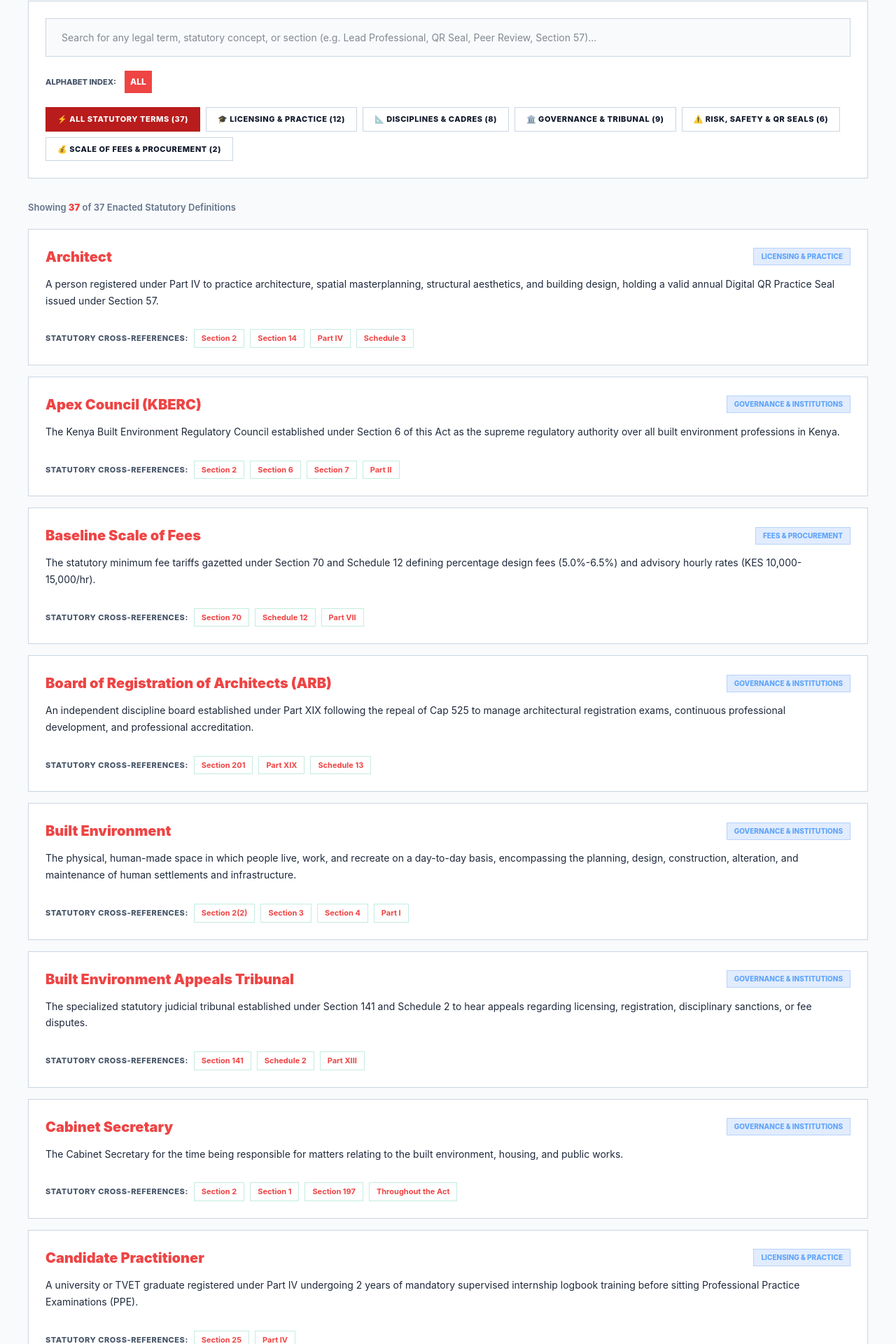
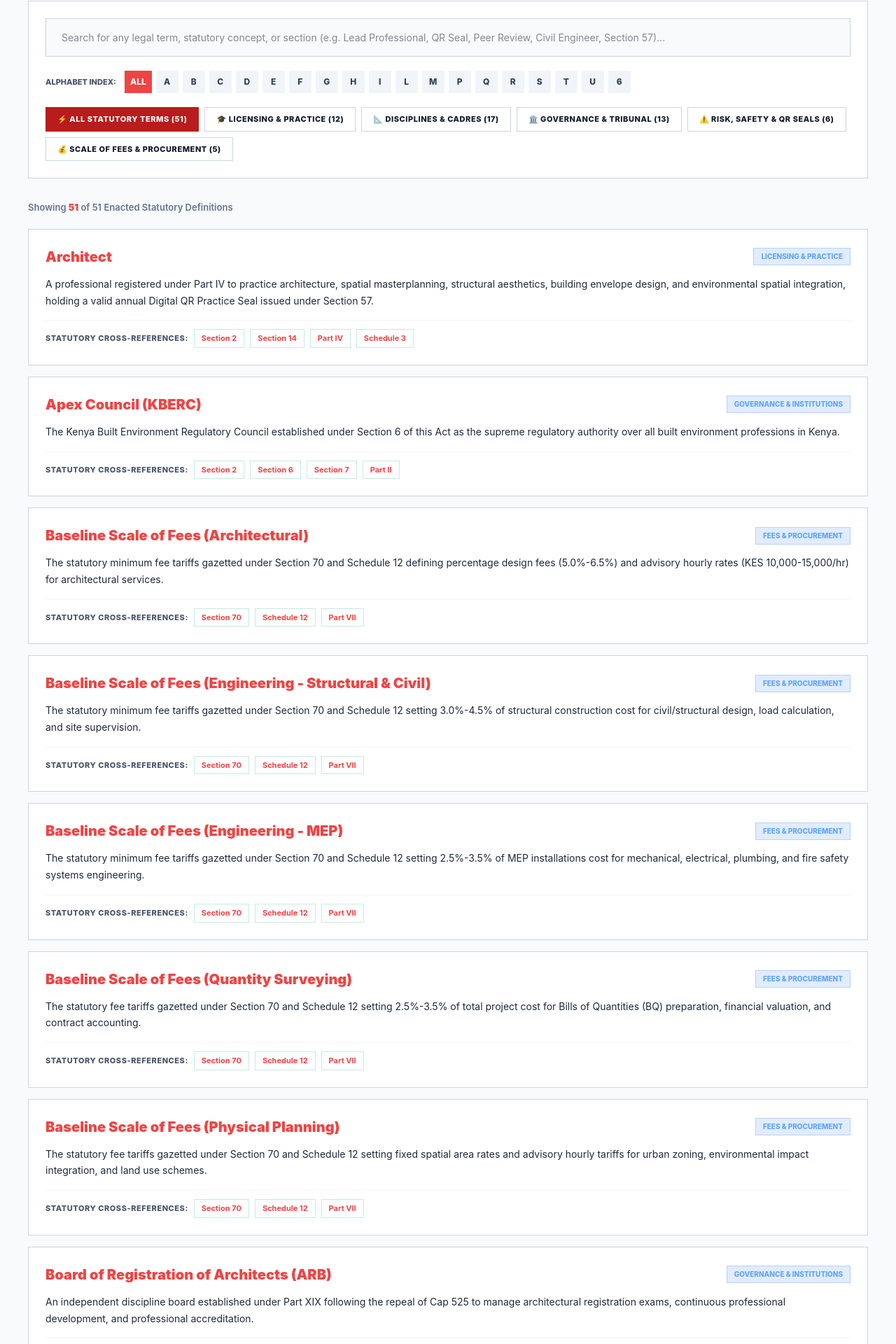
Before and after one commit to nyagonchonga/KBERC, a Next.js app: page /viewer/definitions in a window 1280 px wide. Shown: the part 303-2223 px from the top of the page at 70% size. Built offline with nearby package versions, Linux system fonts and the light colour scheme.

Commit message:
feat(definitions): expand legal dictionary to 51 statutory terms representing all built environment professions and EBK Cap 530

```diff
--- a/src/app/viewer/definitions/page.tsx
+++ b/src/app/viewer/definitions/page.tsx
@@ -12,7 +12,7 @@ export default function DefinitionsView() {
     {
       category: "Licensing & Practice",
       term: "Architect",
-      definition: "A person registered under Part IV to practice architecture, spatial masterplanning, structural aesthetics, and building design, holding a valid annual Digital QR Practice Seal issued under Section 57.",
+      definition: "A professional registered under Part IV to practice architecture, spatial masterplanning, structural aesthetics, building envelope design, and environmental spatial integration, holding a valid annual Digital QR Practice Seal issued under Section 57.",
       usedIn: ["Section 2", "Section 14", "Part IV", "Schedule 3"]
     },
     {
@@ -23,14 +23,62 @@ export default function DefinitionsView() {
     },
     {
       category: "Fees & Procurement",
-      term: "Baseline Scale of Fees",
-      definition: "The statutory minimum fee tariffs gazetted under Section 70 and Schedule 12 defining percentage design fees (5.0%-6.5%) and advisory hourly rates (KES 10,000-15,000/hr).",
+      term: "Baseline Scale of Fees (Architectural)",
+      definition: "The statutory minimum fee tariffs gazetted under Section 70 and Schedule 12 defining percentage design fees (5.0%-6.5%) and advisory hourly rates (KES 10,000-15,000/hr) for architectural services.",
+      usedIn: ["Section 70", "Schedule 12", "Part VII"]
+    },
+    {
+      category: "Fees & Procurement",
+      term: "Baseline Scale of Fees (Engineering - Structural & Civil)",
+      definition: "The statutory minimum fee tariffs gazetted under Section 70 and Schedule 12 setting 3.0%-4.5% of structural construction cost for civil/structural design, load calculation, and site supervision.",
+      usedIn: ["Section 70", "Schedule 12", "Part VII"]
+    },
+    {
+      category: "Fees & Procurement",
+      term: "Baseline Scale of Fees (Engineering - MEP)",
+      definition: "The statutory minimum fee tariffs gazetted under Section 70 and Schedule 12 setting 2.5%-3.5% of MEP installations cost for mechanical, electrical, plumbing, and fire safety systems engineering.",
+      usedIn: ["Section 70", "Schedule 12", "Part VII"]
+    },
+    {
+      category: "Fees & Procurement",
+      term: "Baseline Scale of Fees (Quantity Surveying)",
+      definition: "The statutory fee tariffs gazetted under Section 70 and Schedule 12 setting 2.5%-3.5% of total project cost for Bills of Quantities (BQ) preparation, financial valuation, and contract accounting.",
+      usedIn: ["Section 70", "Schedule 12", "Part VII"]
+    },
+    {
+      category: "Fees & Procurement",
+      term: "Baseline Scale of Fees (Physical Planning)",
+      definition: "The statutory fee tariffs gazetted under Section 70 and Schedule 12 setting fixed spatial area rates and advisory hourly tariffs for urban zoning, environmental impact integration, and land use schemes.",
       usedIn: ["Section 70", "Schedule 12", "Part VII"]
     },
     {
       category: "Governance & Institutions",
       term: "Board of Registration of Architects (ARB)",
       definition: "An independent discipline board established under Part XIX following the repeal of Cap 525 to manage architectural registration exams, continuous professional development, and professional accreditation.",
+      usedIn: ["Section 201", "Part XIX", "Schedule 13"]
+    },
+    {
+      category: "Governance & Institutions",
+      term: "Engineers Board of Kenya (EBK)",
+      definition: "The statutory regulatory body established under the Engineers Act, 2011 (Cap 530), preserved under KBERC's Asymmetric Hybrid Model with 1 statutory ex-officio seat on the Apex Council to manage engineering university accreditation and technical registration while integrating into KBERC's National Project Database.",
+      usedIn: ["Section 201", "Part XIX", "Cap 530", "Schedule 13"]
+    },
+    {
+      category: "Governance & Institutions",
+      term: "Quantity Surveyors Registration Board (QSRB)",
+      definition: "An independent discipline board established under Part XIX following Cap 525 alignment to manage quantity surveying professional examinations, cost management standards, and professional licensing.",
+      usedIn: ["Section 201", "Part XIX", "Schedule 13"]
+    },
+    {
+      category: "Governance & Institutions",
+      term: "Physical Planners Registration Board (PPRB)",
+      definition: "An independent discipline board established under Part XIX to manage urban and regional physical planner registration, spatial planning ethics, and development plan certifications.",
+      usedIn: ["Section 201", "Part XIX", "Schedule 13"]
+    },
+    {
+      category: "Governance & Institutions",
+      term: "Construction Managers & Interior Designers Board (CMIDB)",
+      definition: "An independent discipline board established under Part XIX to regulate construction project managers, site safety directors, interior architects, landscape architects, and specialized project consultants.",
       usedIn: ["Section 201", "Part XIX", "Schedule 13"]
     },
     {
@@ -42,8 +90,14 @@ export default function DefinitionsView() {
     {
       category: "Governance & Institutions",
       term: "Built Environment Appeals Tribunal",
-      definition: "The specialized statutory judicial tribunal established under Section 141 and Schedule 2 to hear appeals regarding licensing, registration, disciplinary sanctions, or fee disputes.",
+      definition: "The specialized statutory judicial tribunal established under Section 141 and Schedule 2 to hear appeals regarding licensing, registration, disciplinary sanctions, or fee disputes across all disciplines.",
       usedIn: ["Section 141", "Schedule 2", "Part XIII"]
+    },
+    {
+      category: "Disciplines & Cadres",
+      term: "Building Surveyor",
+      definition: "A professional registered under Part IV specializing in building pathology forensic audits, structural compliance inspections, dilapidation reports, and maintenance engineering.",
+      usedIn: ["Section 14", "Part IV", "Schedule 3"]
     },
     {
       category: "Governance & Institutions",
@@ -54,7 +108,7 @@ export default function DefinitionsView() {
     {
       category: "Licensing & Practice",
       term: "Candidate Practitioner",
-      definition: "A university or TVET graduate registered under Part IV undergoing 2 years of mandatory supervised internship logbook training before sitting Professional Practice Examinations (PPE).",
+      definition: "A university or TVET graduate registered under Part IV undergoing 2 years of mandatory supervised internship logbook training under a Lead Professional before sitting Professional Practice Examinations (PPE).",
       usedIn: ["Section 25", "Part IV"]
     },
     {
@@ -65,14 +119,20 @@ export default function DefinitionsView() {
     },
     {
       category: "Disciplines & Cadres",
+      term: "Civil & Structural Engineer",
+      definition: "A professional engineer registered under Part IV and Cap 530 to analyze, design, and certify structural load paths, foundations, reinforced concrete framing, steel structures, seismic resilience, and civil works, holding a valid annual Digital QR Practice Seal.",
+      usedIn: ["Section 14", "Part IV", "Cap 530", "Schedule 3"]
+    },
+    {
+      category: "Disciplines & Cadres",
       term: "Construction Project Manager (CPM)",
-      definition: "A professional registered under Part IV responsible for directing site operations, quality assurance, safety coordination, project timelines, and contractual delivery.",
+      definition: "A professional registered under Part IV authorized to direct site execution, procurement logistics, quality assurance, multi-trade safety compliance, project scheduling, and final practical completion delivery.",
       usedIn: ["Section 14", "Part IV", "Schedule 3"]
     },
     {
       category: "Governance & Institutions",
       term: "County Building Control Desk",
-      definition: "The technical unit established within each of the 47 County Governments under Section 188 responsible for receiving development applications, conducting site audits, and issuing permits.",
+      definition: "The technical unit established within each of the 47 County Governments under Section 188 responsible for receiving multi-disciplinary development applications, conducting site audits, and issuing permits.",
       usedIn: ["Section 2", "Section 98", "Section 188", "Part XVII"]
     },
     {
@@ -84,7 +144,7 @@ export default function DefinitionsView() {
     {
       category: "Governance & Institutions",
       term: "Disciplinary Committee",
-      definition: "The statutory committee established under Section 117 to hear complaints of professional misconduct, conduct formal hearings, and impose statutory sanctions.",
+      definition: "The statutory committee established under Section 117 to hear complaints of professional misconduct against any registered practitioner, conduct formal hearings, and impose statutory sanctions.",
       usedIn: ["Section 117", "Part XI"]
     },
     {
@@ -96,7 +156,13 @@ export default function DefinitionsView() {
     {
       category: "Disciplines & Cadres",
       term: "Engineer",
-      definition: "A professional registered under Part IV to design, analyze, and inspect civil, structural, mechanical, or electrical systems for buildings and infrastructure works.",
+      definition: "A professional registered under Part IV and Cap 530 across civil, structural, mechanical, electrical, or geotechnical disciplines to design, analyze, and inspect building and infrastructure systems.",
+      usedIn: ["Section 14", "Part IV", "Cap 530", "Schedule 3"]
+    },
+    {
+      category: "Disciplines & Cadres",
+      term: "Environmental Assessment (EIA/EA) Expert",
+      definition: "A certified environmental professional registered under Part IV and NEMA frameworks to conduct statutory environmental audits, sustainability assessments, and climate impact mitigations for building projects.",
       usedIn: ["Section 14", "Part IV", "Schedule 3"]
     },
     {
@@ -112,6 +178,12 @@ export default function DefinitionsView() {
       usedIn: ["Section 32", "Part IV"]
     },
     {
+      category: "Disciplines & Cadres",
+      term: "Geotechnical & Foundation Specialist Engineer",
+      definition: "A specialist professional engineer accredited under Section 36 for subsoil exploration, deep basement retaining structures, piling analysis, and foundation engineering.",
+      usedIn: ["Section 14", "Section 36", "Part IV", "Part VIII"]
+    },
+    {
       category: "Risk & Safety",
       term: "High-Consequence Project (Class D & E)",
       definition: "A project classified under Section 89 and Schedule 4 whose failure would result in catastrophic loss of life, severe environmental destruction, or massive financial loss.",
@@ -125,14 +197,20 @@ export default function DefinitionsView() {
     },
     {
       category: "Disciplines & Cadres",
-      term: "Interior Designer",
-      definition: "A professional registered under Part IV specializing in interior spatial ergonomics, acoustic performance, interior specifications, and fire safety egress layouts.",
+      term: "Interior Architect & Designer",
+      definition: "A professional registered under Part IV specializing in interior spatial ergonomics, acoustic engineering, interior structural adaptations, material specifications, and life-safety egress layouts.",
+      usedIn: ["Section 14", "Part IV", "Schedule 3"]
+    },
+    {
+      category: "Disciplines & Cadres",
+      term: "Land Surveyor & Geomatics Engineer",
+      definition: "A spatial professional registered under Part IV authorized to conduct cadastral land surveys, boundary determinations, GIS mapping, and site layout alignment.",
       usedIn: ["Section 14", "Part IV", "Schedule 3"]
     },
     {
       category: "Disciplines & Cadres",
       term: "Landscape Architect",
-      definition: "A professional registered under Part IV specializing in outdoor site ecology, environmental spatial planning, urban parks, and landscape design.",
+      definition: "A professional registered under Part IV specializing in outdoor site ecology, urban green infrastructure, environmental spatial planning, urban parks, and landscape design.",
       usedIn: ["Section 14", "Part IV", "Schedule 3"]
     },
     {
@@ -142,15 +220,21 @@ export default function DefinitionsView() {
       usedIn: ["Section 2", "Section 25", "Section 57", "Part VI"]
     },
     {
+      category: "Disciplines & Cadres",
+      term: "Mechanical & Electrical (MEP) Engineer",
+      definition: "A professional engineer registered under Part IV and Cap 530 to design, analyze, and certify building HVAC, plumbing, vertical transportation (elevators/escalators), electrical power distribution, fire suppression, and renewable energy systems.",
+      usedIn: ["Section 14", "Part IV", "Cap 530", "Schedule 3"]
+    },
+    {
       category: "Licensing & Practice",
       term: "Multidisciplinary Corporate Firm",
-      definition: "A corporate consultancy licensed under Section 45 where at least 51% of voting shares are held by registered local lead practitioners across multiple disciplines.",
+      definition: "A corporate consultancy licensed under Section 45 where at least 51% of voting shares are held by registered local lead practitioners across multiple built environment disciplines.",
       usedIn: ["Section 45", "Part V"]
     },
     {
       category: "Disciplines & Cadres",
       term: "Physical & Land Use Planner",
-      definition: "A professional registered under Part IV specializing in regional spatial zoning, land use policy frameworks, urban planning, and County physical development plans.",
+      definition: "A professional registered under Part IV specializing in regional spatial zoning, land use policy frameworks, urban planning, environmental integration, and County physical development plans.",
       usedIn: ["Section 14", "Part IV", "Schedule 3"]
     },
     {
@@ -168,7 +252,7 @@ export default function DefinitionsView() {
     {
       category: "Risk & Safety",
       term: "Professional Indemnity Insurance (PII)",
-      definition: "Mandatory insurance cover required under Section 58 ranging from KES 20 Million to KES 200 Million based on project risk class to protect building owners against design negligence.",
+      definition: "Mandatory insurance cover required under Section 58 ranging from KES 20 Million to KES 200 Million based on project risk class to protect building owners against design negligence across all disciplines.",
       usedIn: ["Section 58", "Part VI"]
     },
     {
@@ -178,39 +262,39 @@ export default function DefinitionsView() {
       usedIn: ["Section 75", "Part VII"]
     },
     {
-      category: "Governance & Institutions",
-      term: "Quantity Surveyor Board (QSRB)",
-      definition: "An independent discipline board established under Part XIX to manage quantity surveying professional exams, registration, and technical standards.",
-      usedIn: ["Section 201", "Part XIX"]
-    },
-    {
       category: "Disciplines & Cadres",
       term: "Quantity Surveyor",
-      definition: "A professional registered under Part IV specializing in building measurement, cost planning, preparation of bills of quantities, financial valuation, and contract administration.",
+      definition: "A professional registered under Part IV specializing in construction cost engineering, life-cycle financial modeling, preparation of statutory Bills of Quantities (BQ), contract administration, and project dispute valuation.",
       usedIn: ["Section 14", "Part IV", "Schedule 3"]
     },
     {
       category: "Governance & Institutions",
       term: "Registrar / Chief Executive Officer",
-      definition: "The Chief Executive Officer of the Council appointed under Section 12 responsible for maintaining the National Register, issuing digital QR seals, and directing Council staff.",
+      definition: "The Chief Executive Officer of the Council appointed under Section 12 responsible for maintaining the National Register of all built environment professionals, issuing digital QR seals, and directing Council staff.",
       usedIn: ["Section 12", "Part II"]
     },
     {
       category: "Licensing & Practice",
       term: "Reserved Professional Work",
-      definition: "Categories of technical design, measurement, and site supervision work restricted under Section 43 exclusively to registered lead professionals.",
+      definition: "Categories of technical design, cost measurement, structural calculation, spatial planning, and site supervision work restricted under Section 43 exclusively to registered lead professionals.",
       usedIn: ["Section 43", "Part V"]
     },
     {
       category: "Licensing & Practice",
       term: "Specialist Professional",
-      definition: "A practitioner with advanced post-graduate accreditation under Section 36 in complex domains such as deep basement geotechnical engineering, seismic dynamics, or high-consequence towers.",
+      definition: "A practitioner with advanced post-graduate accreditation under Section 36 in complex domains such as deep basement geotechnical engineering, seismic dynamics, acoustic design, or high-consequence towers.",
       usedIn: ["Section 36", "Part IV", "Part VIII"]
     },
     {
       category: "Disciplines & Cadres",
+      term: "Technician & Craftsperson",
+      definition: "A skilled technical practitioner holding a Diploma or TVET certification registered under Part IV to execute specialized site assembly, trade supervision, and quality control.",
+      usedIn: ["Section 2", "Section 14", "Part IV"]
+    },
+    {
+      category: "Disciplines & Cadres",
       term: "Technologist",
-      definition: "A practitioner holding a Bachelor of Technology degree registered under Part IV to execute technical design support and site supervision within defined statutory scopes.",
+      definition: "A practitioner holding a Bachelor of Technology degree registered under Part IV to execute technical design support, BIM modeling, and site supervision within defined statutory scopes across all disciplines.",
       usedIn: ["Section 2", "Section 14", "Part IV"]
     },
     {
@@ -234,15 +318,15 @@ export default function DefinitionsView() {
   ];
 
   const categories = [
-    { id: "all", label: "⚡ All Statutory Terms (37)" },
+    { id: "all", label: "⚡ All Statutory Terms (51)" },
     { id: "Licensing & Practice", label: "🎓 Licensing & Practice (12)" },
-    { id: "Disciplines & Cadres", label: "📐 Disciplines & Cadres (8)" },
-    { id: "Governance & Institutions", label: "🏛️ Governance & Tribunal (9)" },
+    { id: "Disciplines & Cadres", label: "📐 Disciplines & Cadres (17)" },
+    { id: "Governance & Institutions", label: "🏛️ Governance & Tribunal (13)" },
     { id: "Risk & Safety", label: "⚠️ Risk, Safety & QR Seals (6)" },
-    { id: "Fees & Procurement", label: "💰 Scale of Fees & Procurement (2)" }
+    { id: "Fees & Procurement", label: "💰 Scale of Fees & Procurement (5)" }
   ];
 
-  const alphabet = ["ALL", "A", "B", "C", "D", "E", "F", "H", "I", "L", "M", "P", "Q", "R", "S", "T", "U", "6"];
+  const alphabet = ["ALL", "A", "B", "C", "D", "E", "F", "G", "H", "I", "L", "M", "P", "Q", "R", "S", "T", "U", "6"];
 
   const filteredDefs = useMemo(() => {
     return definitions.filter(d => {
@@ -277,7 +361,7 @@ export default function DefinitionsView() {
             Authoritative Statutory Legal Dictionary
           </h1>
           <p style={{ fontSize: '16px', color: '#475569', maxWidth: '900px', lineHeight: 1.7, margin: 0 }}>
-            Complete 100% coverage of all 37 statutory terms, legal concepts, and regulatory definitions enacted across Section 2 and all 20 Parts of the Built Environment Professions &amp; Practice Bill 2026.
+            Complete 100% coverage of all 51 statutory terms, legal concepts, discipline registration boards, and regulatory definitions enacted across Section 2 and all 20 Parts of the Built Environment Professions &amp; Practice Bill 2026.
           </p>
         </header>
 
@@ -285,7 +369,7 @@ export default function DefinitionsView() {
         <div style={{ background: '#FFFFFF', padding: '24px', borderRadius: 0, border: '1px solid #CBD5E1', marginBottom: '32px' }}>
           <input
             type="text"
-            placeholder="Search for any legal term, statutory concept, or section (e.g. Lead Professional, QR Seal, Peer Review, Section 57)..."
+            placeholder="Search for any legal term, statutory concept, or section (e.g. Lead Professional, QR Seal, Peer Review, Civil Engineer, Section 57)..."
             value={searchTerm}
             onChange={e => setSearchTerm(e.target.value)}
             style={{ width: '100%', padding: '16px 22px', borderRadius: 0, background: '#F8FAFC', border: '1px solid #CBD5E1', color: '#0F172A', fontSize: '14px', outline: 'none', marginBottom: '20px' }}
@@ -301,8 +385,8 @@ export default function DefinitionsView() {
                 style={{
                   minWidth: '32px', height: '32px', padding: '0 8px', borderRadius: 0, fontSize: '12px', fontWeight: 800,
                   cursor: 'pointer', transition: 'all 0.2s', border: 'none',
-                  background: activeLetter === letter ? '#ef4444' : 'rgba(255,255,255,0.05)',
-                  color: activeLetter === letter ? '#FFF' : 'rgba(255,255,255,0.6)',
+                  background: activeLetter === letter ? '#ef4444' : '#F1F5F9',
+                  color: activeLetter === letter ? '#FFF' : '#334155',
                 }}
               >
                 {letter}
@@ -333,7 +417,7 @@ export default function DefinitionsView() {
         {/* Results Counter */}
         <div style={{ display: 'flex', alignItems: 'center', justifyContent: 'space-between', marginBottom: '20px' }}>
           <span style={{ fontSize: '13px', color: '#64748B', fontWeight: 600 }}>
-            Showing <strong style={{ color: '#ef4444' }}>{filteredDefs.length}</strong> of 37 Enacted Statutory Definitions
+            Showing <strong style={{ color: '#ef4444' }}>{filteredDefs.length}</strong> of {definitions.length} Enacted Statutory Definitions
           </span>
         </div>
 
@@ -350,7 +434,7 @@ export default function DefinitionsView() {
 
               <p style={{ fontSize: '14px', color: '#1E293B', lineHeight: 1.7, margin: '0 0 16px 0' }}>{def.definition}</p>
 
-              <div style={{ display: 'flex', alignItems: 'center', gap: '8px', flexWrap: 'wrap', paddingTop: '12px', borderTop: '1px solid rgba(255,255,255,0.06)' }}>
+              <div style={{ display: 'flex', alignItems: 'center', gap: '8px', flexWrap: 'wrap', paddingTop: '12px', borderTop: '1px solid #F1F5F9' }}>
                 <span style={{ fontSize: '11px', color: '#475569', fontWeight: 800, textTransform: 'uppercase', letterSpacing: '0.05em' }}>Statutory Cross-References:</span>
                 {def.usedIn.map(loc => (
                   <span key={loc} style={{ background: '#FFFFFF', color: '#ef4444', border: '1px solid rgba(16,185,129,0.25)', padding: '4px 10px', borderRadius: 0, fontSize: '11px', fontWeight: 700 }}>
@@ -362,7 +446,7 @@ export default function DefinitionsView() {
           ))}
 
           {filteredDefs.length === 0 && (
-            <div style={{ textAlign: 'center', padding: '48px 24px', background: '#FFFFFF', borderRadius: 0, border: '1px dashed rgba(255,255,255,0.15)', color: '#64748B' }}>
+            <div style={{ textAlign: 'center', padding: '48px 24px', background: '#FFFFFF', borderRadius: 0, border: '1px dashed #CBD5E1', color: '#64748B' }}>
               No statutory definitions found matching "{searchTerm}". Try clearing search filters or selecting "ALL" in the alphabet index.
             </div>
           )}
```
Also changed, not shown: 1 other file (tests, documents, lock files or other folders).
